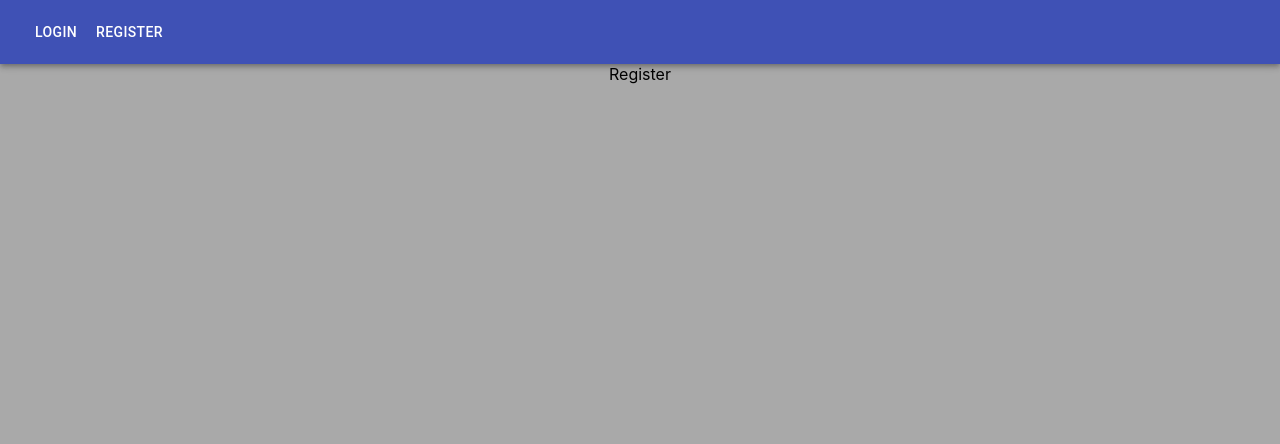
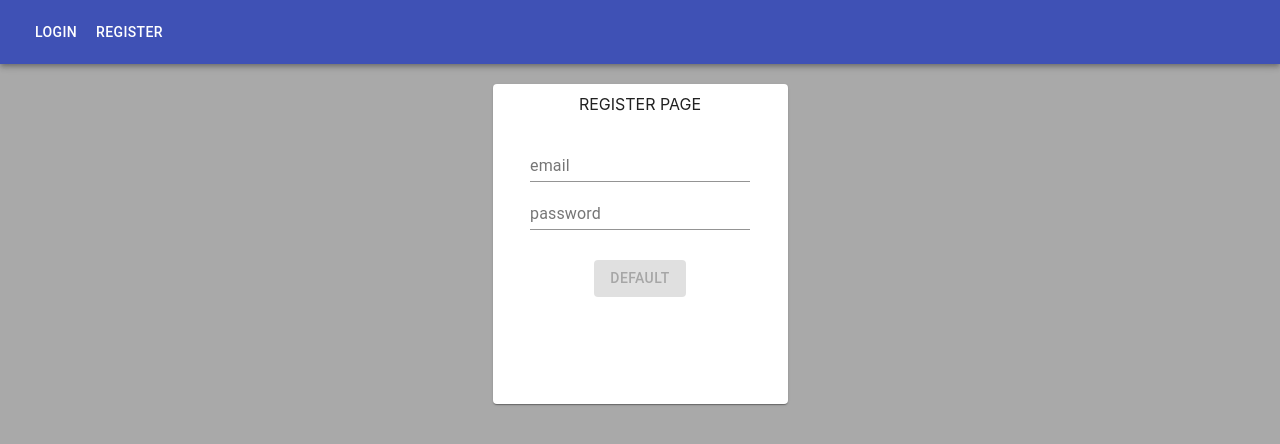
Before and after one commit to makashovivan/authSystem, a React (Create React App) app in the folder client/: page /register in a window 1280 px wide. Shown: the top 444 px of the page. Built offline with nearby package versions, Linux system fonts and the light colour scheme.

Commit message:
Register page essential

```diff
--- a/client/src/components/pages/Register.tsx
+++ b/client/src/components/pages/Register.tsx
@@ -1,9 +1,72 @@
-import React from 'react'
+import React, {useState} from 'react'
+import AuthForm from '../AuthForm'
+import { useHistory } from 'react-router-dom'
+
+import { IauthFormState, blockFormActionCreator, unBlockFormActionCreator } from '../../reducers/authFormReducer'
+import { openToastActionCreator, closeToastActionCreator } from '../../reducers/toastReducer'
+
+import {useHttp} from '../../hooks/httpHook'
+
+import Button from "@material-ui/core/Button";
+import Card from '@material-ui/core/Card';
+import { makeStyles } from '@material-ui/core/styles';
+
+interface IRegisterProps  {
+  authFormState: IauthFormState,
+  authFormDispatch: any,
+  toastDispatch: any,
+}
+const useStyles = makeStyles({
+  root: {
+    margin: '0 auto',
+    marginTop: 20,
+    padding: 10,
+    width : 275,
+    height: 300,
+    textAlign: 'center',
+  },
+  btn: {
+    margin: 10
+  }
+})
+
+const Register: React.FC<IRegisterProps> = ({authFormState, authFormDispatch, toastDispatch}) => {
+
+  const history = useHistory()
+  const {loading, request, error, clearError} = useHttp()
+  const classes = useStyles()
+
+  const registerHandler = async () => {
+    authFormDispatch(blockFormActionCreator())
+    try {
+      const data = await request('api/auth/register', 'POST', {email: authFormState.email,
+                                                             password: authFormState.password})
+      toastDispatch(openToastActionCreator(data.message, 'success'))
+      history.push('/login')
+      authFormDispatch(unBlockFormActionCreator())
+    } catch (e) {
+      authFormDispatch(unBlockFormActionCreator())
+      toastDispatch(openToastActionCreator(e.message, 'error'))
+    }
+  }
 
 
-const Register: React.FC = () => {
   return (
-    <div>Register</div>
+    <div>
+      <Card className= {classes.root}>
+        <div>REGISTER PAGE</div>
+        <AuthForm authFormState = {authFormState} authFormDispatch = {authFormDispatch} />
+        <br/>
+        <Button
+          className = {classes.btn}
+          variant="contained"
+          disabled = {authFormState.submitDisabled}
+          onClick = {registerHandler}
+          >Default
+        </Button>
+        <div>{authFormState.email + '  ' + authFormState.password}</div>
+      </Card>
+  </div>
   )
 }
 
```
